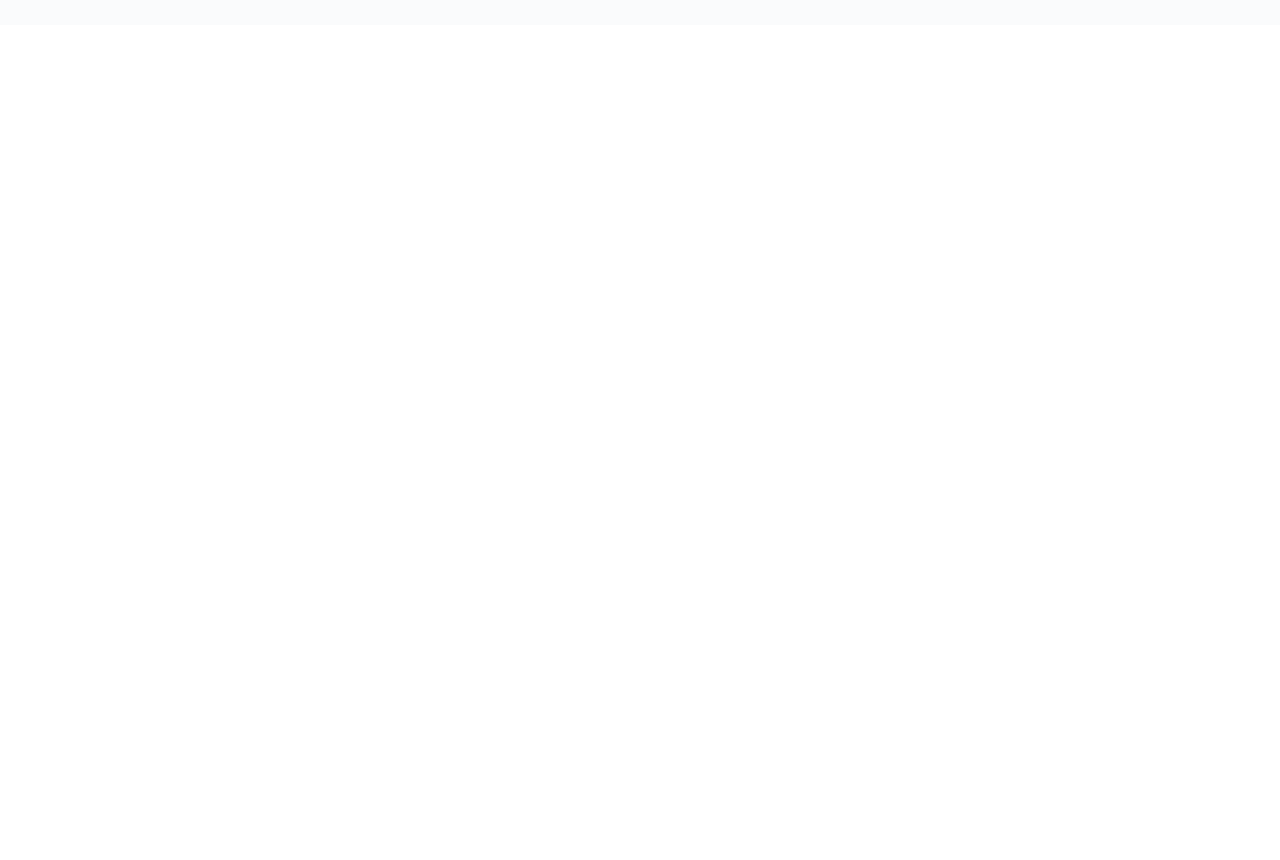
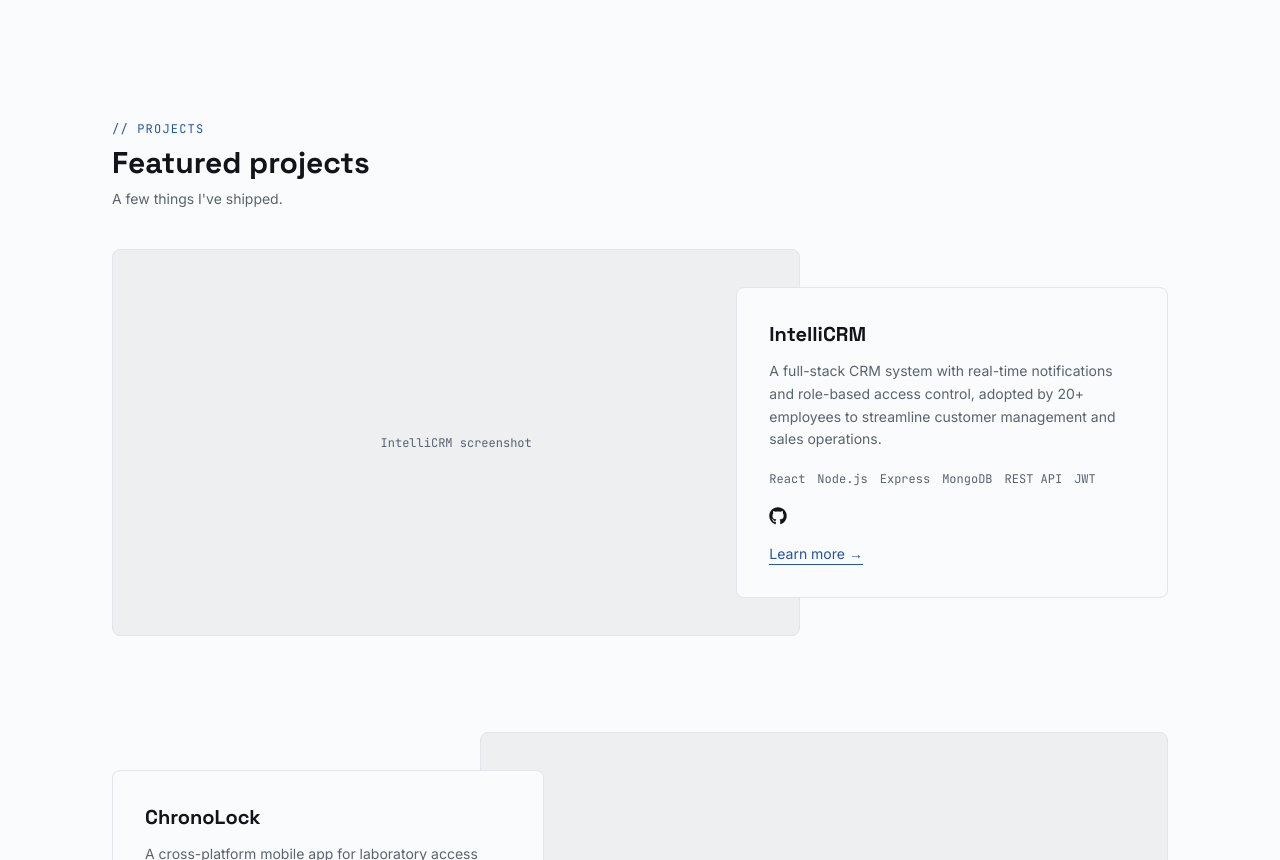
Before and after one commit to MarkVincent06/portfolio, a React (Vite) app: page / in a window 1280 px wide. Shown: the part 1940-2800 px from the top of the page. Before the commit the page ends 1965 px from the top, so only its background shows below. Built offline with nearby package versions, Linux system fonts and the light colour scheme.

Commit message:
Added initial project section

```diff
--- a/src/App.jsx
+++ b/src/App.jsx
@@ -2,6 +2,7 @@ import Header from "./components/Header";
 import Hero from "./components/Hero";
 import About from "./components/About";
 import Experience from "./components/Experience";
+import Project from "./components/Project";
 
 function App() {
   return (
@@ -10,6 +11,7 @@ function App() {
       <Hero />
       <About />
       <Experience />
+      <Project />
     </>
   );
 }
--- /dev/null
+++ b/src/components/Project.jsx
@@ -0,0 +1,100 @@
+import { FaGithub, FaExternalLinkAlt } from "react-icons/fa";
+import SectionHeading from "./ui/SectionHeading";
+import Container from "./ui/Container";
+import { projects } from "../data/portfolio";
+
+export default function Projects() {
+  return (
+    <section id="projects" className="py-16 md:py-24 bg-bg">
+      <Container>
+        <SectionHeading
+          eyebrow="projects"
+          title="Featured projects"
+          subtext="A few things I've shipped."
+        />
+
+        <div className="space-y-16 md:space-y-24">
+          {projects.map((project, i) => {
+            const reversed = i % 2 === 1;
+
+            return (
+              <div
+                key={project.name}
+                className={`relative md:flex md:items-center ${
+                  reversed ? "md:flex-row-reverse" : ""
+                }`}
+              >
+                {/* Screenshot placeholder */}
+                <div className="md:w-8/12">
+                  <div className="aspect-video w-full rounded-lg border border-border bg-code-bg/5 flex items-center justify-center">
+                    <span className="font-mono text-xs text-muted">
+                      {project.name} screenshot
+                    </span>
+                  </div>
+                </div>
+
+                {/* Info card — overlaps the screenshot on desktop */}
+                <div
+                  className={`relative z-10 mt-4 md:mt-0 md:w-5/12 bg-bg border border-border rounded-lg p-6 md:p-8 ${
+                    reversed ? "md:-mr-16" : "md:-ml-16"
+                  }`}
+                >
+                  <h3 className="font-display font-bold text-xl text-ink mb-3">
+                    {project.name}
+                  </h3>
+                  <p className="font-body text-sm leading-relaxed text-muted mb-5">
+                    {project.description}
+                  </p>
+
+                  <ul className="flex flex-wrap gap-x-3 gap-y-1 font-mono text-xs text-muted mb-5">
+                    {project.tech.map((tech) => (
+                      <li key={tech}>{tech}</li>
+                    ))}
+                  </ul>
+
+                  <div className="flex items-center gap-4 mb-4">
+                    <a
+                      href={project.githubUrl}
+                      target="_blank"
+                      rel="noreferrer"
+                      aria-label={`${project.name} GitHub repository`}
+                      className="text-ink hover:text-accent transition-colors"
+                    >
+                      <FaGithub size={18} />
+                    </a>
+                    {project.liveUrl && (
+                      <a
+                        href={project.liveUrl}
+                        target="_blank"
+                        rel="noreferrer"
+                        aria-label={`${project.name} live demo`}
+                        className="text-ink hover:text-accent transition-colors"
+                      >
+                        <FaExternalLinkAlt size={16} />
+                      </a>
+                    )}
+                  </div>
+
+                  {/* Learn more — will link to a project detail route later */}
+                  <a
+                    href="#"
+                    className="font-body text-sm text-accent border-b border-accent pb-0.5"
+                  >
+                    Learn more →
+                  </a>
+                </div>
+              </div>
+            );
+          })}
+        </div>
+
+        {/* View all projects — will link to all projects route later */}
+        <div className="flex justify-center mt-16">
+          <button className="font-body text-sm font-medium text-ink border border-border rounded-md px-5 py-3 hover:border-ink transition-colors">
+            View all projects
+          </button>
+        </div>
+      </Container>
+    </section>
+  );
+}
--- a/src/data/portfolio.js
+++ b/src/data/portfolio.js
@@ -22,3 +22,30 @@ export const experience = [
     ],
   },
 ];
+
+export const projects = [
+  {
+    name: "IntelliCRM",
+    description:
+      "A full-stack CRM system with real-time notifications and role-based access control, adopted by 20+ employees to streamline customer management and sales operations.",
+    tech: ["React", "Node.js", "Express", "MongoDB", "REST API", "JWT"],
+    githubUrl: "https://github.com/MarkVincent06/CRM_System",
+    liveUrl: null,
+  },
+  {
+    name: "ChronoLock",
+    description:
+      "A cross-platform mobile app for laboratory access control, attendance monitoring, and smart door lock integration, supporting seat management for 300+ users.",
+    tech: ["React Native", "Node.js", "MySQL", "REST API"],
+    githubUrl: "https://github.com/MarkVincent06/ChronoLock_Mobile",
+    liveUrl: null,
+  },
+  {
+    name: "Redish-Store",
+    description:
+      "A Redis-inspired in-memory database supporting strings, lists, hashes, sets, JSON, streams, and geospatial data — with AOF persistence, pub/sub, and transactions.",
+    tech: ["JavaScript", "Node.js", "Redis Concepts"],
+    githubUrl: "https://github.com/MarkVincent06/redish-store",
+    liveUrl: null,
+  },
+];
```
Also changed, not shown: src/components/Projects.jsx (deleted).
